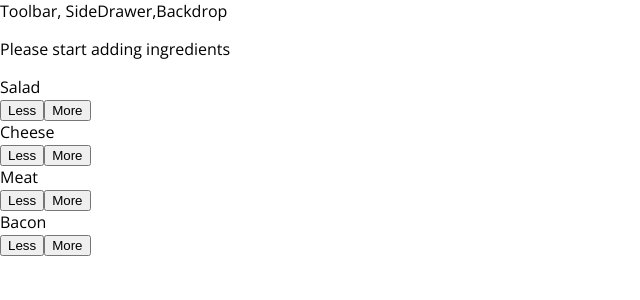
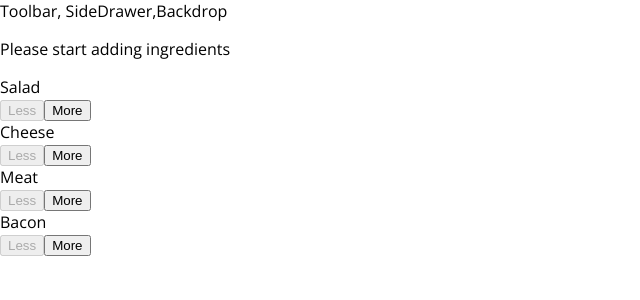
Before and after one commit to Jeysoon/burgerMaker, a React app: page / in a window 1280 px wide. Shown: the top 300 px of the page, without its empty margins (0-640 px from the left). Built offline with nearby package versions, Linux system fonts and the light colour scheme.

Commit message:
disabled [Less] button working

```diff
--- a/src/components/Burger/BuildControls/BuildControl/BuildControl.js
+++ b/src/components/Burger/BuildControls/BuildControl/BuildControl.js
@@ -4,9 +4,9 @@ const buildControl = (props) => (
     <div className={classes.BuildControl}>
         <div className={classes.Label}>{props.label}</div>
         <button
-        onClick={props.removed}
-        className={classes.Less}>Less
-        </button>
+            onClick={props.removed}
+            className={classes.Less}
+            disabled={props.disabled}>Less</button>
 
         <button
         onClick={props.added}
--- a/src/components/Burger/BuildControls/BuildControls.js
+++ b/src/components/Burger/BuildControls/BuildControls.js
@@ -17,7 +17,8 @@ const buildControls = (props) => (
         added={()=> props.ingredientAdded(ctrl.type)}
         removed={()=>props.ingredientRemoved(ctrl.type)}
         key={ctrl.label}
-        label={ctrl.label} />
+        label={ctrl.label}
+        disabled={props.disabled[ctrl.type]} />
     ))}
     </div>
 
--- a/src/containers/BurgerBuilder/BurgerBuilder.js
+++ b/src/containers/BurgerBuilder/BurgerBuilder.js
@@ -2,6 +2,14 @@ import React , { Component} from 'react';
 import Aux from '../../hoc/Aux';
 import Burger from '../../components/Burger/Burger';
 import BuildControls from '../../components/Burger/BuildControls/BuildControls';
+
+const INGREDIENT_PRICES={
+    salad:0.5,
+    cheese: 0.4,
+    meat:1.3,
+    bacon: 0.7
+};
+
 class BurgerBuilder extends Component{
     // constructor(props){
     //     super(props);
@@ -13,7 +21,8 @@ class BurgerBuilder extends Component{
             bacon: 0,
             cheese: 0,
             meat: 0,
-        }
+        },
+        totalPrice: 4
     }
 
     addIngredientHandler = (type) => {
@@ -23,7 +32,12 @@ class BurgerBuilder extends Component{
             ...this.state.ingredients
         };
         updatedIngredients[type] = updatedCount;
-        this.setState({ingredients: updatedIngredients});
+        const priceAddition = INGREDIENT_PRICES[type];
+        const oldPrice = this.state.totalPrice;
+        const newPrice = oldPrice + priceAddition;
+        this.setState({totalPrice: newPrice, ingredients: updatedIngredients});
+
+
 
 
     };
@@ -39,17 +53,30 @@ class BurgerBuilder extends Component{
             ...this.state.ingredients
         };
         updatedIngredients[type] = updatedCount;
-        this.setState({ ingredients: updatedIngredients});
+        const priceDeduction = INGREDIENT_PRICES[type];
+        const oldPrice = this.state.totalPrice;
+        console.log(oldPrice);
+        const newPrice = oldPrice - priceDeduction;
+        this.setState({ totalPrice: newPrice, ingredients: updatedIngredients});
+
     }
 
 
     render() {
+        const disabledInfo = {
+            ...this.state.ingredients
+        };
+        for (let key in disabledInfo){
+            disabledInfo[key] = disabledInfo[key] <=0
+        }
     return(
         <Aux>
             <Burger ingredients={this.state.ingredients} />
-            <BuildControls click={this.addIngredient}
+            <BuildControls
+            click={this.addIngredient}
             ingredientAdded={this.addIngredientHandler}
             ingredientRemoved={this.removeIngredientHandler}
+            disabled={disabledInfo}
             />
             <div>
             </div>
```
